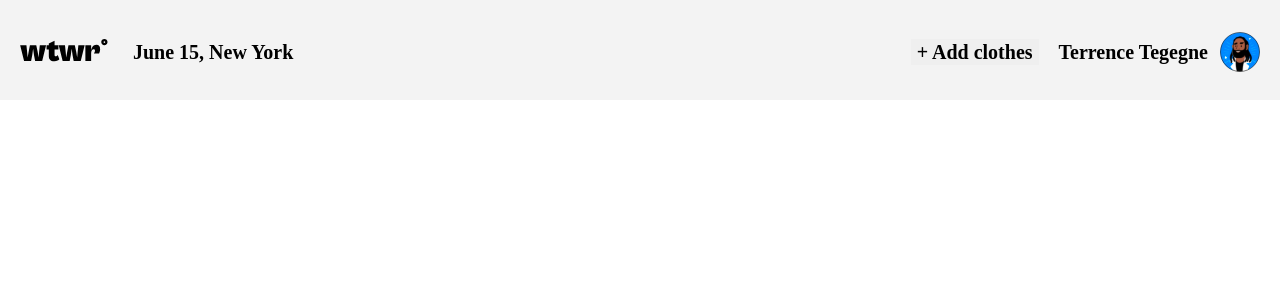
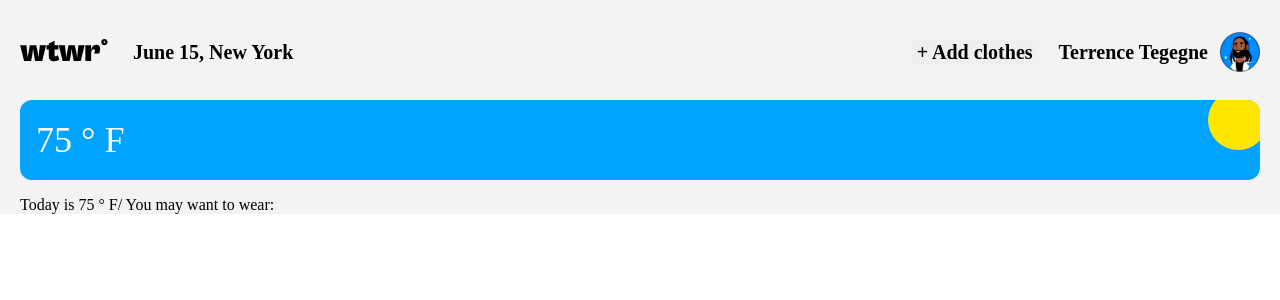
Before and after one commit to cole-essig/se_project_react, a React (Vite) app: page / in a window 1280 px wide. Shown: the top 300 px of the page. Built offline with nearby package versions, Linux system fonts and the light colour scheme.

Commit message:
feat/Added weather display panal and weather cards to page, couple images

```diff
--- a/src/components/App/App.jsx
+++ b/src/components/App/App.jsx
@@ -1,11 +1,13 @@
 import './App.css'
 import Header from '../Header/Header'
+import Main from '../Main/Main'
 
 function App() {
     return (
         <div className='page'>
             <div className='page__content'>
                 <Header />
+                <Main />
             </div>
         </div>
     )
--- a/src/components/Main/Main.jsx
+++ b/src/components/Main/Main.jsx
@@ -0,0 +1,17 @@
+import './Main.css'
+import WeatherCard from '../WeatherCard/WeatherCard'
+
+function Main() {
+    return (
+        <main>
+            <WeatherCard />
+            <section className='Cards'>
+                <p className='Cards__text'>
+                    Today is 75 &deg; F/ You may want to wear:
+                </p>
+            </section>
+        </main>
+    )
+}
+
+export default Main;
--- a/src/components/WeatherCard/WeatherCard.css
+++ b/src/components/WeatherCard/WeatherCard.css
@@ -0,0 +1,23 @@
+.weather-card {
+    position: relative;
+    display: flex;
+    height: 80px;
+    border-radius: 12px;
+    overflow: hidden;
+}
+
+.weather-card__image {
+    object-fit: cover;
+    object-position: right top;
+    width: 100%;
+}
+
+.weather-card__temp {
+    color: #fff;
+    font-size: 36px;
+    line-height: 40px;
+    margin: 0;
+    position: absolute;
+    top: 20px;
+    left: 16px;
+}
--- a/src/components/WeatherCard/WeatherCard.jsx
+++ b/src/components/WeatherCard/WeatherCard.jsx
@@ -0,0 +1,12 @@
+import './WeatherCard.css'
+import sunny from '../../assets/sunny.svg'
+import night from '../../assets/night-clear.png'
+
+function WeatherCard() {
+    return <section className='weather-card'>
+        <p className="weather-card__temp">75 &deg; F</p>
+        <img src={sunny} alt='sunny' className='weather-card__image' />
+    </section>
+}
+
+export default WeatherCard;
```
Also changed, not shown: src/assets/night-clear.png (added), src/assets/sunny.svg (added).
